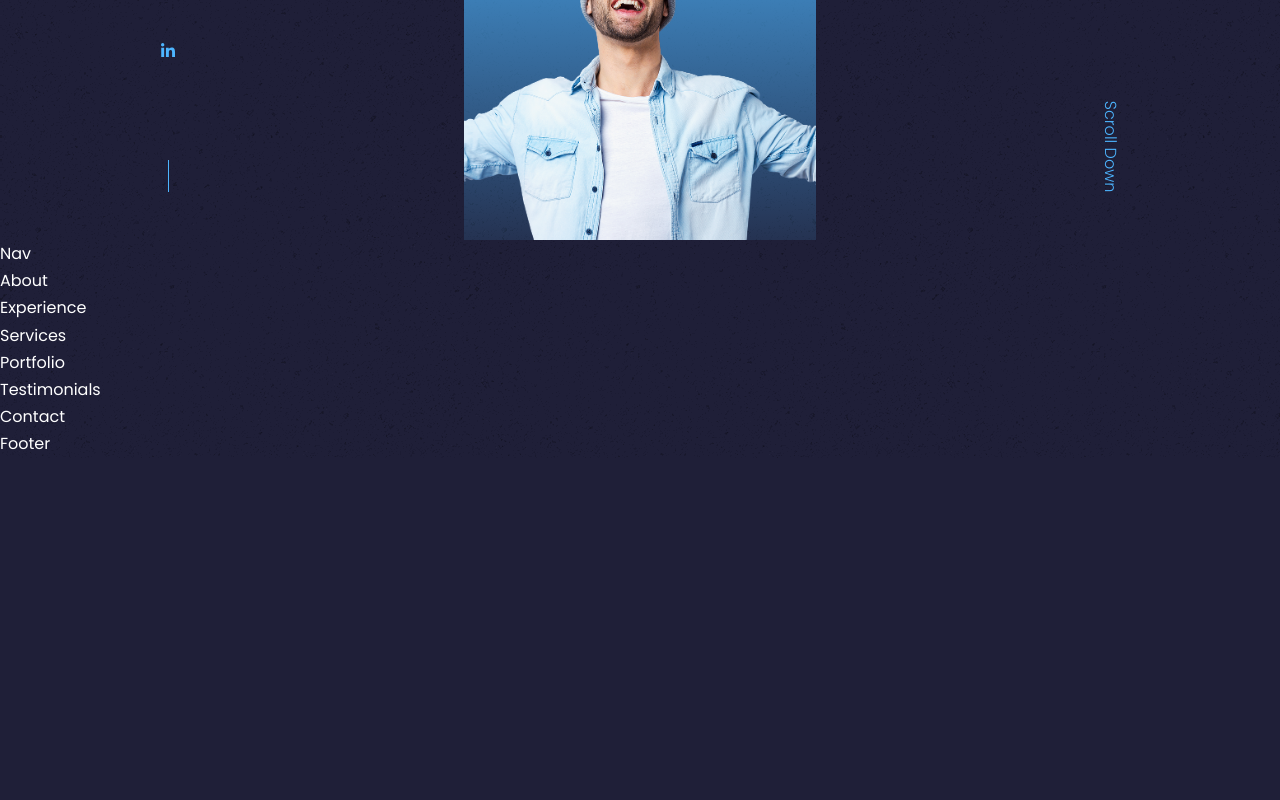
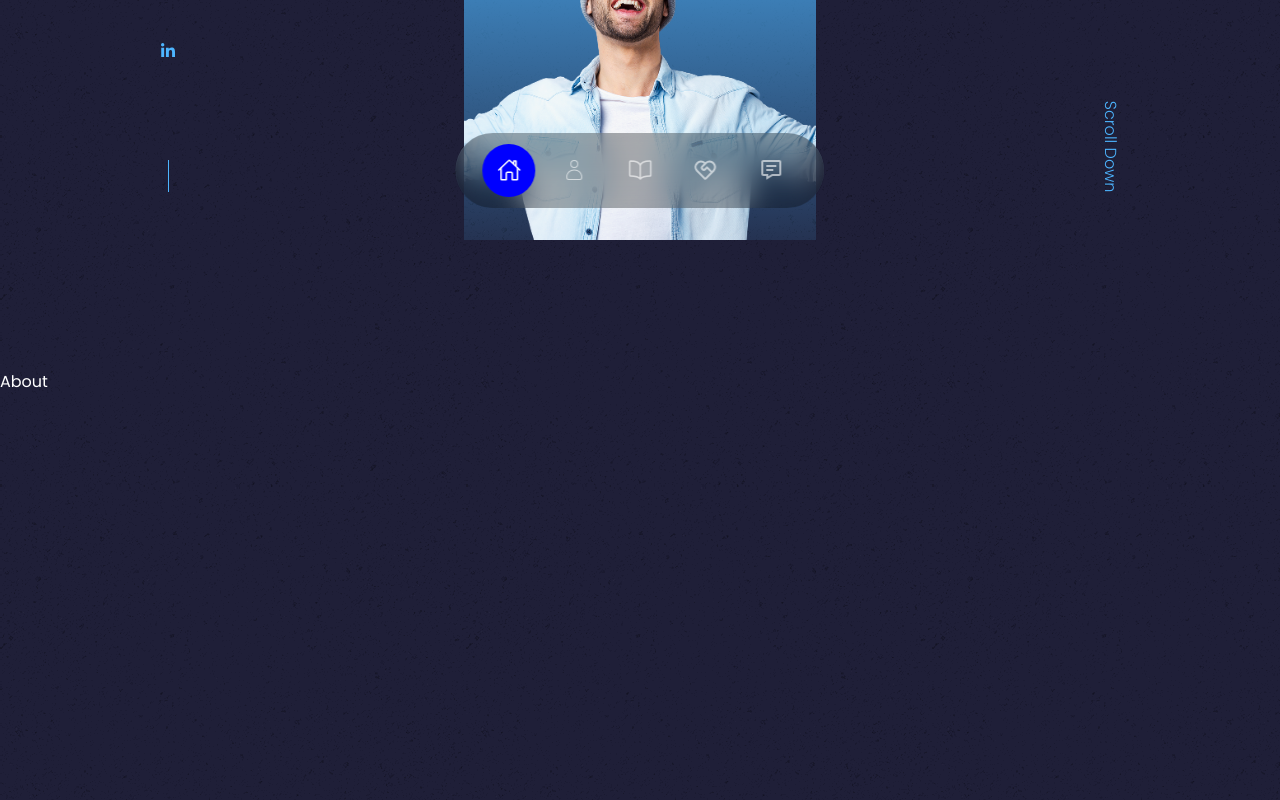
Before and after one commit to soulandbone/react_portfolio_tutorial, a React (Vite) app: page / in a window 1280 px wide. Shown: the part 560-1360 px from the top of the page. Before the commit the page ends 1018 px from the top, so only its background shows below. Built offline with nearby package versions, Linux system fonts and the light colour scheme; some icons are missing.

Commit message:
updated navBar, so that now the active class is highlighted when clicked

```diff
--- a/src/App.jsx
+++ b/src/App.jsx
@@ -14,8 +14,8 @@ import Footer from './components/footer/Footer';
 const App = () => {
   return (
     <>
-      <Header />
-      <Nav />
+      <Header/>
+      <Nav/>
       <About/>
       <Experience/>
       <Services/>
--- a/src/components/about/About.jsx
+++ b/src/components/about/About.jsx
@@ -3,7 +3,7 @@ import './about.css';
 
 const About = () => {
   return (
-    <div>About</div>
+    <section id='about'>About</section>
   )
 }
 
--- a/src/components/contact/Contact.jsx
+++ b/src/components/contact/Contact.jsx
@@ -3,7 +3,7 @@ import './contact.css';
 
 const Contact = () => {
   return (
-    <div>Contact</div>
+    <section id='section'>Contact</section>
   )
 }
 
--- a/src/components/experience/Experience.jsx
+++ b/src/components/experience/Experience.jsx
@@ -3,7 +3,7 @@ import './experience.css';
 
 const Experience = () => {
   return (
-    <div>Experience</div>
+    <section id='experience'>Experience</section>
   )
 }
 
--- a/src/components/header/header.css
+++ b/src/components/header/header.css
@@ -74,3 +74,24 @@ header {
     transform: rotate(90deg);
     font-weight: 300;
 }
+
+@media screen and (max-width: 1024px) {
+.header {
+    height: 68vh;
+
+}
+
+
+}
+
+@media screen and (max-width: 600px) {
+    .header {
+        height: 100vh;
+    }
+
+
+    .header__socials, .scroll__down {
+        display: none;
+    }
+
+}
--- a/src/components/nav/Nav.jsx
+++ b/src/components/nav/Nav.jsx
@@ -1,9 +1,36 @@
-import React from 'react';
+import React, { useState } from 'react';
 import './nav.css';
+import { IoHomeOutline } from "react-icons/io5";
+import { CiUser } from "react-icons/ci";
+import { IoBookOutline } from "react-icons/io5";
+import { RiServiceLine } from "react-icons/ri";
+import { BiMessageDetail } from "react-icons/bi";
+
 
 const Nav = () => {
+
+  const [activeNav, setActiveNav] = useState('#');
+
+  const handleClick = (event) => {
+
+    const href = event.currentTarget.getAttribute('href');
+    setActiveNav(href);
+  }
+
+  const checkHref = (href) => {
+    const getClassName = href === activeNav ? 'active' :'';
+    return getClassName;
+  }
+
+
   return (
-    <div>Nav</div>
+    <nav>
+      <a href="#" className={checkHref('#')} onClick={handleClick}><IoHomeOutline/></a>
+      <a href="#about" className={checkHref('#about')} onClick={handleClick} ><CiUser/></a>
+      <a href="#experience"className={checkHref('#experience')}  onClick={handleClick}><IoBookOutline/></a>
+      <a href="#services" className={checkHref('#services')}  onClick={handleClick}><RiServiceLine/></a>
+      <a href="#contact"className={checkHref('#contact')}  onClick={handleClick}><BiMessageDetail/></a>
+    </nav>
   )
 }
 
--- a/src/components/nav/nav.css
+++ b/src/components/nav/nav.css
@@ -0,0 +1,32 @@
+nav {
+    background: rgba(0,0,0,0.3);
+    width: max-content;
+    padding: 0.7rem 1.7rem;
+    position: fixed;
+    bottom: 2rem;
+    left: 50%;
+    transform: translateX(-50%);
+    display: flex;
+    gap: 0.8rem;
+    border-radius: 3rem;
+    backdrop-filter: blur(15px);
+
+}
+
+nav a {
+    background: transparent;
+    padding: 0.9rem;
+    border-radius: 50%;
+    display: flex;
+    color: var(--color-light);
+    font-size: 1.5rem;
+}
+
+nav a:hover {
+    background: rgba(0,0,0,0.4);
+}
+
+nav a.active {
+    background: blue;
+    color: var(--color-white);
+}
--- a/src/components/portfolio/Portfolio.jsx
+++ b/src/components/portfolio/Portfolio.jsx
@@ -3,7 +3,7 @@ import './portfolio.css';
 
 const Portfolio = () => {
   return (
-    <div>Portfolio</div>
+    <section id='portfolio'>Portfolio</section>
   )
 }
 
--- a/src/components/services/Services.jsx
+++ b/src/components/services/Services.jsx
@@ -3,7 +3,7 @@ import './services.css';
 
 const Services = () => {
   return (
-    <div>Services</div>
+    <section id='services'>Services</section>
   )
 }
 
--- a/src/components/testimonials/Testimonials.jsx
+++ b/src/components/testimonials/Testimonials.jsx
@@ -3,7 +3,7 @@ import './testimonials.css';
 
 const Testimonials = () => {
   return (
-    <div>Testimonials</div>
+    <section id='testimonials'>Testimonials</section>
   )
 }
 
--- a/src/styles.css
+++ b/src/styles.css
@@ -31,6 +31,11 @@ html {
 
 ::-webkit-scrollbar {
     display: none;
+}
+
+section {
+    margin-top: 8rem;
+    height: 100vh;
 }
 
 body {
```
